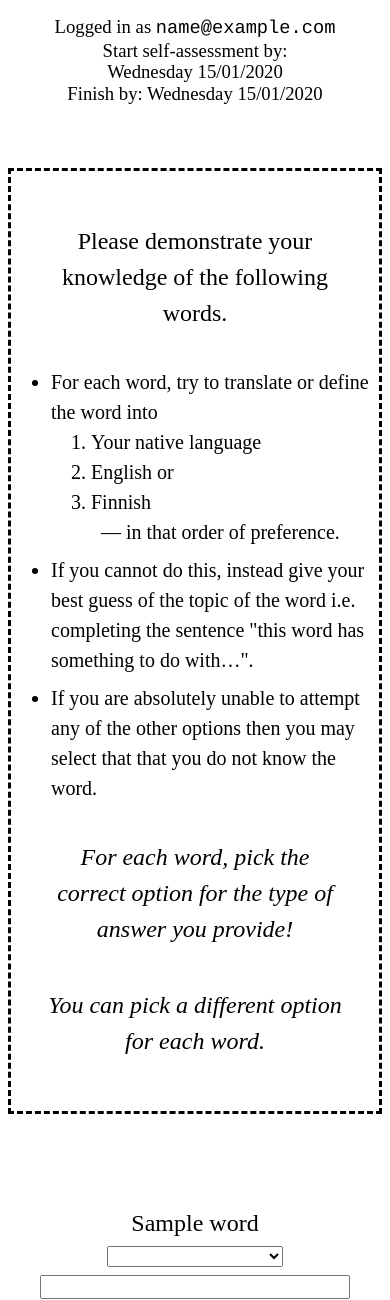
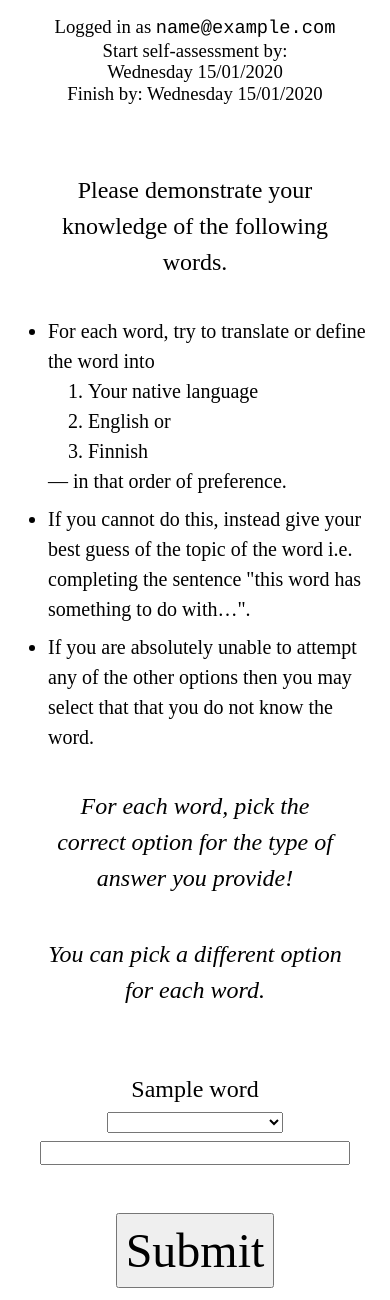
Before and after one commit to frankier/finnvocabcollect, a Python web app: template selfassess/selfassess/templates/miniexam.html in a window 390 px wide. Shown: the top 1300 px of the page. Run offline with Jinja, Linux system fonts and the light colour scheme; the template is opened without the code that fills it: most values are stand-ins (such as "Sample title", 1, 10 or a date in 2020).

Commit message:
Fix up miniexam layout on mobile

```diff
--- a/selfassess/selfassess/templates/miniexam.html
+++ b/selfassess/selfassess/templates/miniexam.html
@@ -32,7 +32,7 @@
         value="miniexaminput"
         hx-post="{{ url_for("track") }}"
         hx-trigger="input from:#miniexamform throttle:1s">
-    <div class="f4 lh-copy pv3 b--dashed mb5">
+    <div class="f4 lh-copy pv3-ns b--dashed-ns mb5-ns">
         <p class="f3 pa1 ma4 tc">
             Please demonstrate your knowledge of the following words.
         </p>
@@ -44,7 +44,7 @@
                     <li>English or</li>
                     <li>Finnish</li>
                 </ol>
-                &nbsp;&nbsp;&nbsp;&nbsp;&nbsp;&nbsp;&nbsp;&nbsp;&nbsp;&nbsp;&mdash; in that order of preference.
+                <span class="dib w4-ns"></span>&mdash; in that order of preference.
             </li>
             <li class="mv2">
                 If you cannot do this, instead give your best guess of the topic of the word i.e. completing the sentence "this word has something to do with&mldr;".
```
